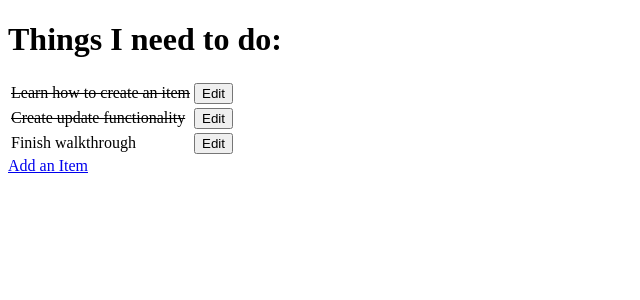
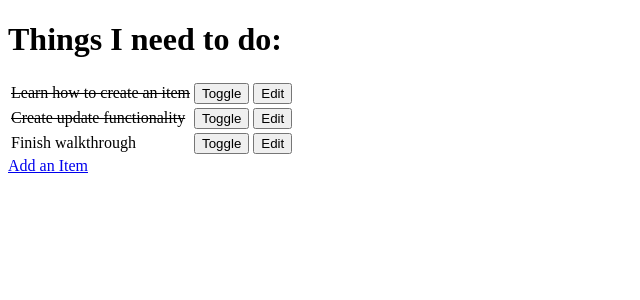
Before and after one commit to ClDaly2904/django-todo, a Django app: page / in a window 1280 px wide. Shown: the top 300 px of the page, without its empty margins (0-640 px from the left). Run offline with Django 3.2, Linux system fonts and the light colour scheme; data comes from the database, SQL or seed files in the repository; both versions use the stored data as it was after the commit.

Commit message:
Add toggle functionality for todo list items

```diff
--- a/django_todo/urls.py
+++ b/django_todo/urls.py
@@ -15,11 +15,12 @@ Including another URLconf
 """
 from django.contrib import admin
 from django.urls import path
-from todo.views import get_todo_list, add_item, edit_item
+from todo import views
 
 urlpatterns = [
     path('admin/', admin.site.urls),
-    path('', get_todo_list, name='get_todo_list'),
-    path('add', add_item, name='add'),
-    path('edit/<item_id>', edit_item, name='edit')
+    path('', views.get_todo_list, name='get_todo_list'),
+    path('add', views.add_item, name='add'),
+    path('edit/<item_id>', views.edit_item, name='edit'),
+    path('toggle/<item_id>', views.toggle_item, name='toggle')
 ]
--- a/todo/templates/todo/todo_list.html
+++ b/todo/templates/todo/todo_list.html
@@ -17,6 +17,11 @@
             <td>{{ item.name }}</td>
             {% endif %}
             <td>
+                <a href="/toggle/{{ item.id }}">
+                    <button>Toggle</button>
+                </a>
+            </td>
+            <td>
                 <a href="/edit/{{ item.id }}">
                     <button>Edit</button>
                 </a>
--- a/todo/views.py
+++ b/todo/views.py
@@ -37,3 +37,10 @@ def edit_item(request, item_id):
         'form': form
     }
     return render(request, 'todo/edit_item.html', context)
+
+
+def toggle_item(request, item_id):
+    item = get_object_or_404(Item, id=item_id)
+    item.done = not item.done
+    item.save()
+    return redirect('get_todo_list')
```
Also changed, not shown: db.sqlite3.
